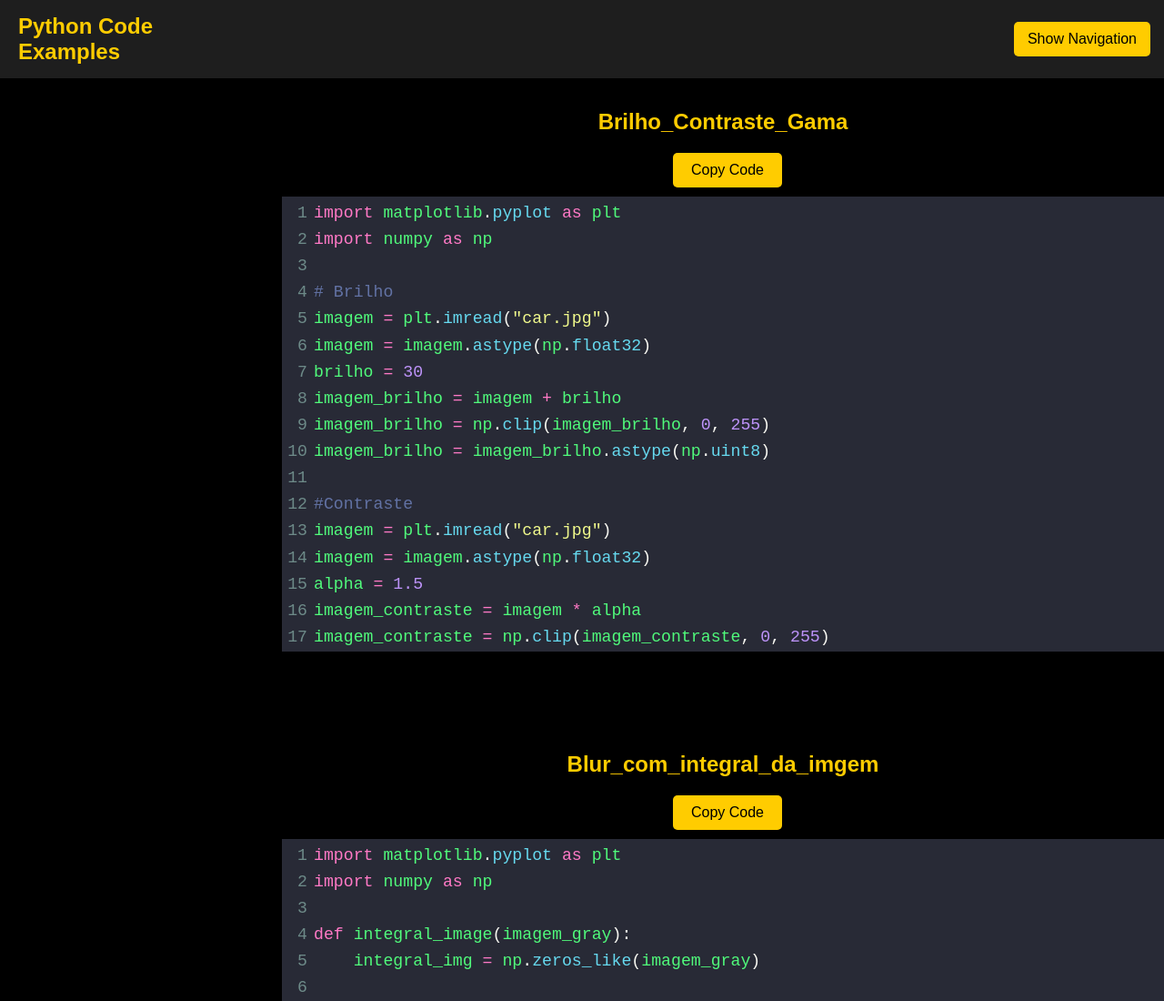
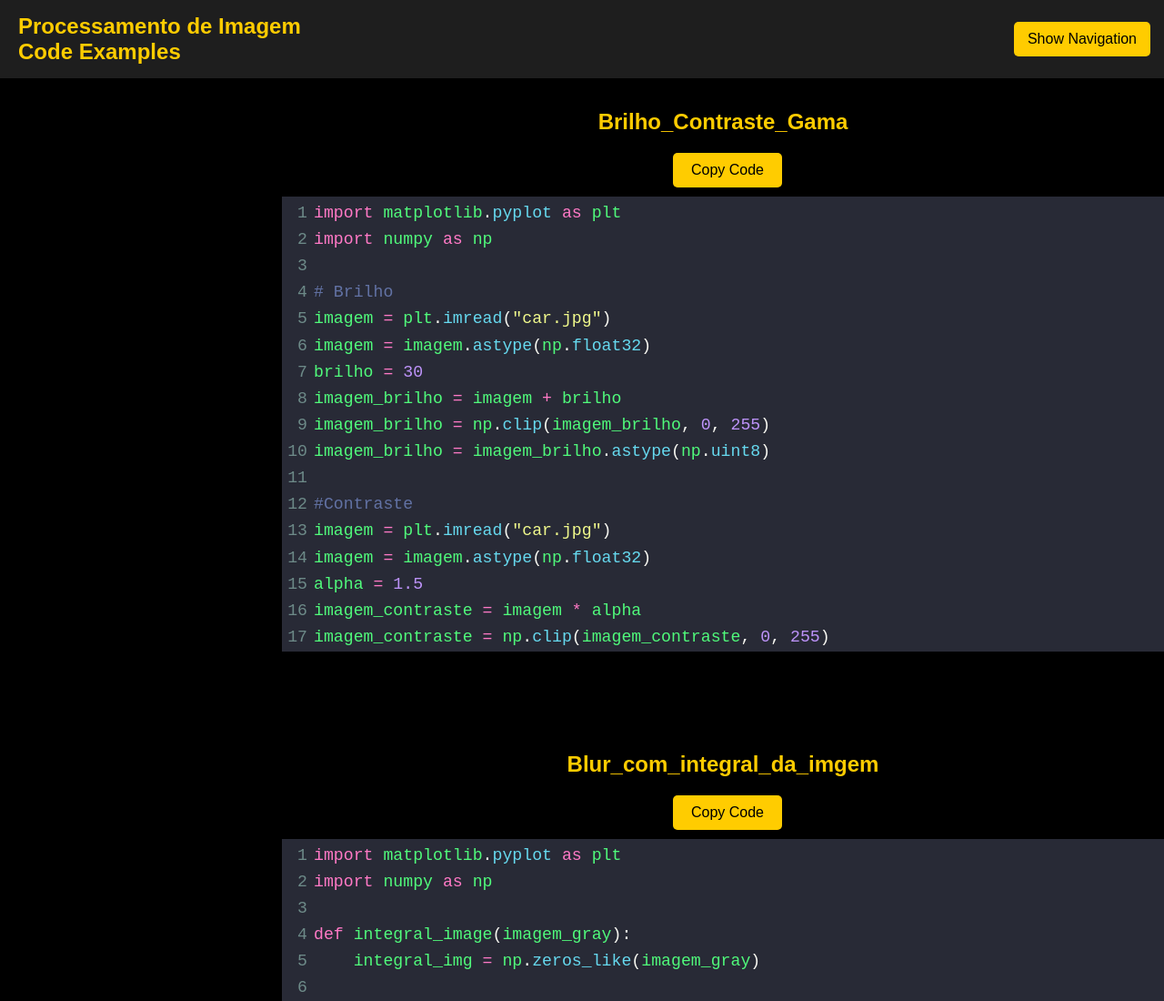
Before and after one commit to JC400XD/jc400xd.github.io, a plain HTML site: page index.html in a window 1280 px wide. Shown: the top 1100 px of the page at 91% size. Drawn offline with nearby package versions, Linux system fonts and the light colour scheme.

Commit message:
Add files via upload

```diff
--- a/index.html
+++ b/index.html
@@ -3,7 +3,7 @@
 <head>
     <meta charset="UTF-8">
     <meta name="viewport" content="width=device-width, initial-scale=1.0">
-    <title>Python Code Display</title>
+    <title>Processamento de Imagem Code Display</title>
     <link href="https://cdnjs.cloudflare.com/ajax/libs/codemirror/5.63.3/codemirror.min.css" rel="stylesheet" />
     <link href="https://cdnjs.cloudflare.com/ajax/libs/codemirror/5.63.3/theme/dracula.min.css" rel="stylesheet" />
     <link rel="stylesheet" href="styles.css"> <!-- Link to the external CSS -->
@@ -11,7 +11,7 @@
 <body>
     <!-- Header -->
     <header>
-        <h1>Python Code Examples</h1>
+        <h1>Processamento de Imagem Code Examples</h1>
         <div class="header-right">
             <button class="toggle-nav-btn" onclick="toggleNav()">Show Navigation</button>
         </div>
```
